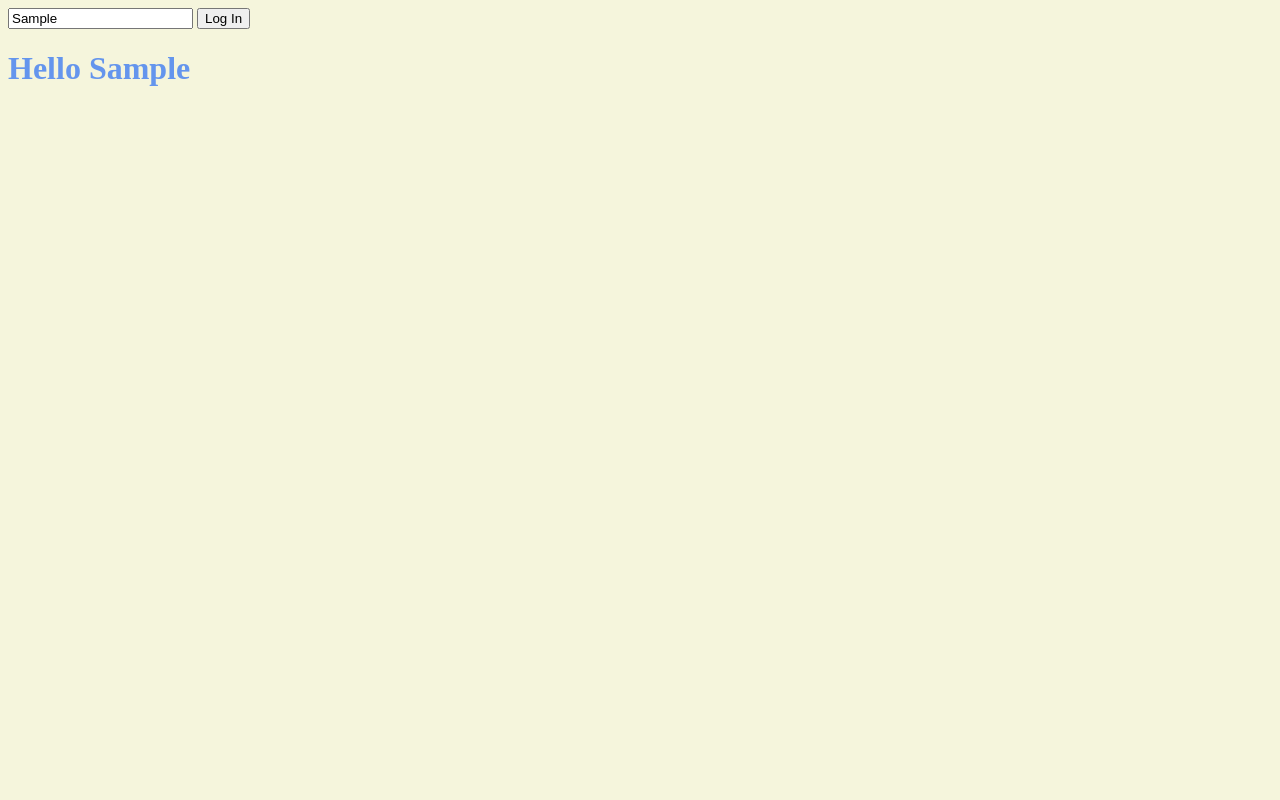
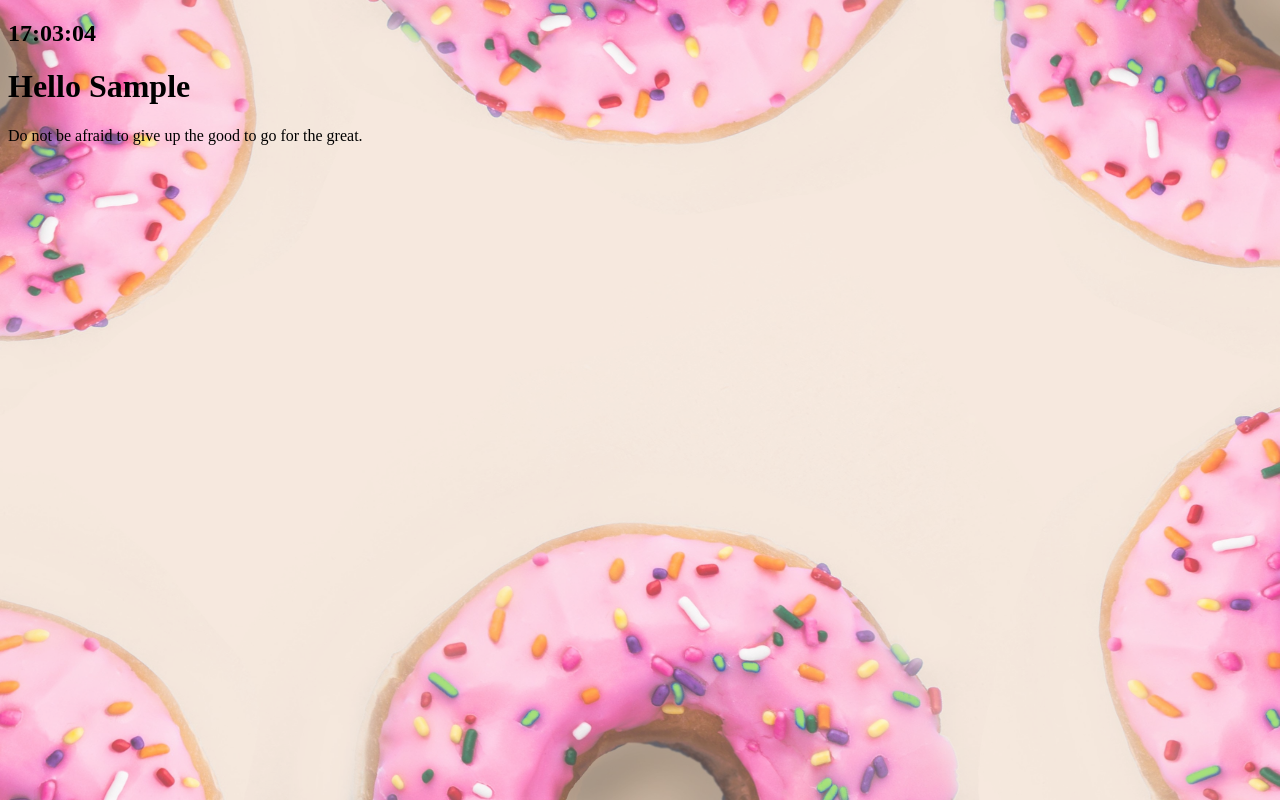
Before and after one commit to Bomena/Challenge, a plain HTML site: page JS_NM/index.html in a window 1280 px wide. Both pictures are taken after typing "Sample" into the empty fields and a click on the input "Log In". Drawn offline with Linux system fonts and the light colour scheme.

Commit message:
Learn about random and how to append JS to HTML
The answer is using "createElement"

```diff
--- /dev/null
+++ b/JS_NM/backgroud.js
@@ -0,0 +1,9 @@
+const images = [
+    "0.jpg", "1.jpg", "2.jpg", "3.jpg", "4.jpg", "5.jpg", "6.jpg", "7.jpg", "8.jpg"
+];
+const chosenImage = images[Math.floor(Math.random() * images.length)];
+
+const bgImage = document.createElement("img");
+bgImage.src = `img/${chosenImage}`;
+
+document.body.appendChild(bgImage);
--- /dev/null
+++ b/JS_NM/clock.js
@@ -0,0 +1,14 @@
+const clock = document.querySelector("h2#clock");
+
+function getClock() {
+    const date = new Date();
+    const hours = String(date.getHours()).padStart(2, "0");
+    const minutes = String(date.getMinutes()).padStart(2, "0");
+    const seconds = String(date.getSeconds()).padStart(2, "0");
+    clock.innerText = `${hours}:${minutes}:${seconds}`;
+}
+
+getClock(); // immediately show time
+setInterval(getClock, 1000); //and then after 1s run, every 1s
+//setInterval(sayHello, 5000); interval = every 5s
+//setTimeout(sayHello, 5000);  timeout = after 5s
--- /dev/null
+++ b/JS_NM/greetings.js
@@ -0,0 +1,31 @@
+// get information from input(without refresh)
+// save username in local storage
+const loginForm = document.querySelector("#login-form");
+const loginInput = document.querySelector("#login-form input");
+const greeting = document.querySelector("#greeting");
+
+const HIDDEN_CLASSNAME = "hidden";
+const USERNAME_KEY = "username";
+
+function onLoginSubmit(info) {
+    info.preventDefault();
+    loginForm.classList.add(HIDDEN_CLASSNAME);
+    const username = loginInput.value;
+    localStorage.setItem(USERNAME_KEY, username);
+    paintGrettings();
+}
+
+function paintGrettings() {
+    const username = localStorage.getItem(USERNAME_KEY);
+    greeting.innerText = `Hello ${username}`;
+    greeting.classList.remove(HIDDEN_CLASSNAME);
+}
+
+const savedUsername = localStorage.getItem(USERNAME_KEY);
+
+if (savedUsername === null) {
+    loginForm.classList.remove(HIDDEN_CLASSNAME);
+    loginForm.addEventListener("submit", onLoginSubmit);
+} else {
+    paintGrettings();
+}
--- a/JS_NM/index.html
+++ b/JS_NM/index.html
@@ -8,11 +8,18 @@
         <title>JS_NM</title>
     </head>
     <body>
-        <form id="login-form">
+        <form class="hidden" id="login-form">
             <input required maxlength="15" type="text" placeholder="What is your name?" />
             <input type="submit" value="Log In" />
         </form>
+        <h2 id="clock">00:00:00</h2>
         <h1 id="greeting" class="hidden"></h1>
-        <script src="app.js"></script>
+        <div id="quote">
+            <span></span>
+        </div>
+        <script src="greetings.js"></script>
+        <script src="clock.js"></script>
+        <script src="quotes.js"></script>
+        <script src="backgroud.js"></script>
     </body>
 </html>
--- /dev/null
+++ b/JS_NM/quotes.js
@@ -0,0 +1,38 @@
+const quotes = [
+    {
+        quote: "Don’t beat yourself up.",
+    },
+    {
+        quote: "Don’t dream, Be it.",
+    },
+    {
+        quote: "No pain, No gain.",
+    },
+    {
+        quote: "I was never less alone than when by myself.",
+    },
+    {
+        quote: "If not now, then when?",
+    },
+    {
+        quote: "You deserve to be loved.",
+    },
+    {
+        quote: "Love what you do.",
+    },
+    {
+        quote: "Life is unfair, get used to it.",
+    },
+    {
+        quote: "I find the harder I work, the more luck I have.",
+    },
+    {
+        quote: "Do not be afraid to give up the good to go for the great.",
+    }
+
+];
+
+const quote = document.querySelector("#quote span:first-child");
+const todaysQuote = quotes[Math.floor(Math.random() * quotes.length)];
+
+quote.innerText = todaysQuote.quote;
--- a/JS_NM/style.css
+++ b/JS_NM/style.css
@@ -1,11 +1,14 @@
-body {
-    background-color: beige;
+.hidden {
+    display: none;
 }
-h1 {
-    color: cornflowerblue;
-    transition: color 0.5s ease-in-out;
+img {
+    position:absolute;
+    width:100%;
+    height:100%;
+    left: 0px;
+    top: 0px;
+    right:0px;
+    bottom:0px;
+    z-index: -1;
+    opacity:70%;
 }
-
-.clicked {
-    color: tomato;
-}
```
Also changed, not shown: JS_NM/img/2.jpg (added), JS_NM/img/3.jpg (added), JS_NM/img/4.jpg (added), JS_NM/img/5.jpg (added), JS_NM/img/7.jpg (added), JS_NM/img/8.jpg (added), 3 other files.
